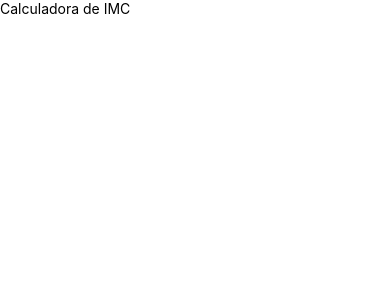
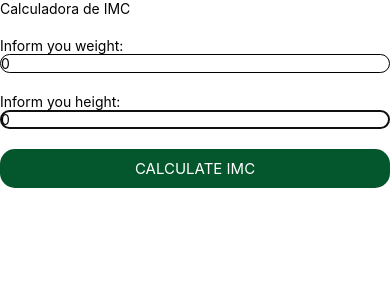
Before and after one commit to Elson0509/auroraBody, a React Native app: screen / in a window 390 px wide. Shown: the top 300 px of the page. Built offline with nearby package versions, Linux system fonts and the light colour scheme.

Commit message:
initial template with functions

```diff
--- a/App.js
+++ b/App.js
@@ -6,24 +6,108 @@
  * @flow strict-local
  */
 
-import React from 'react';
+import React, {useState} from 'react';
 import {
   SafeAreaView,
   StyleSheet,
   View,
-  Text
+  Text,
+  TouchableHighlight,
+  TextInput
 } from 'react-native';
 
 const App: () => React$Node = () => {
+
+  const [weight, setWeight] = useState(0)
+  const [height, setHeight] = useState(0)
+  const [result, setResult] = useState(0)
+
+  const calcImc=()=>{
+    if(weight<=0 || !weight){
+      alert('Inform your Weight!')
+      setResult(0)
+      return
+    }
+    if(height<=0 || !height){
+      alert('Inform your Height!');
+      setResult(0)
+      return
+    }
+
+    const res = weight/(Math.pow(height,2))
+    setResult(res.toFixed(1))
+  }
+
   return (
-    <SafeAreaView>
-      <Text>Calculadora de IMC</Text>
+    <SafeAreaView style={styles.body}>
+      <View style={styles.box}>
+        <Text>Calculadora de IMC</Text>
+      </View>
+      <View  style={styles.box}>
+        <Text>Inform you weight:</Text>
+        <TextInput
+          style={styles.txtInput}
+          autoFocus={true}
+          keyboardType="numeric"
+          value={weight}
+          onChangeText={value=>setWeight(value)}
+        >
+
+        </TextInput>
+      </View>
+      <View style={styles.box}>
+        <Text>Inform you height:</Text>
+        <TextInput
+          style={styles.txtInput}
+          autoFocus={true}
+          keyboardType="numeric"
+          value={height}
+          onChangeText={value=>setHeight(value)}
+        >
+
+        </TextInput>
+      </View>
+      <View style={styles.box}>
+        <TouchableHighlight
+          style={styles.btnCalc}
+          onPress={()=>calcImc()}
+        >
+          <Text style={styles.txtBtn}>Calculate IMC</Text>
+        </TouchableHighlight>
+      </View>
+      {result ? <View style={styles.box}>
+        <Text>Result: {result}</Text>
+
+      </View> : null}
     </SafeAreaView>
   );
 };
 
 const styles = StyleSheet.create({
-
+  body:{
+    padding:10
+  },
+  box:{
+    marginBottom: 20
+  },
+  txtInput:{
+    width:'100%',
+    borderWidth:1,
+    borderColor:'black',
+    borderRadius:10,
+  },
+  btnCalc:{
+    backgroundColor:'#04562c',
+    justifyContent:'center',
+    alignItems:'center',
+    padding:10,
+    borderRadius:15
+  },
+  txtBtn:{
+    fontSize:15,
+    textTransform:'uppercase',
+    color:'#fff'
+  }
 });
 
 export default App;
```
